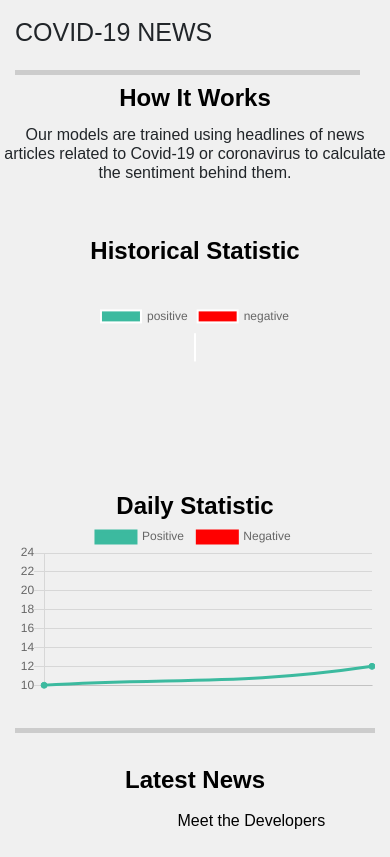
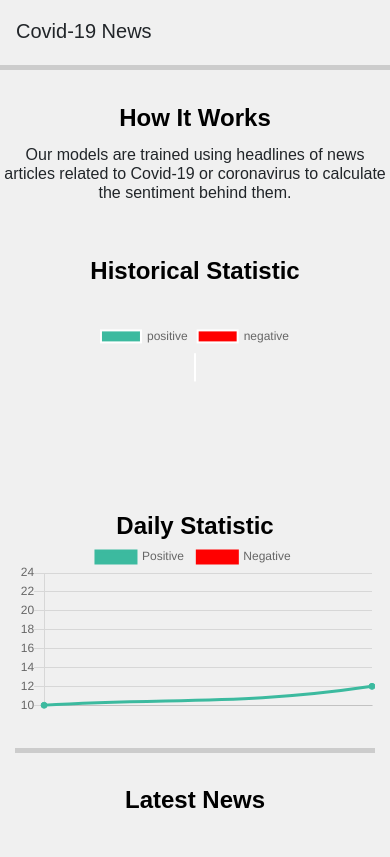
Before and after one commit to shimoleejhaveri/Covid19-News-Project, a Django app: page / in a window 390 px wide. After the commit the page ends 808 px from the top, so only its background shows below. Run offline with Django 3.2, Linux system fonts and the light colour scheme; data that the repository does not hold is empty; some libraries are stand-ins or nearby versions.

Commit message:
Changed navbar, added route to About and Learn More pages

```diff
--- a/covidNews/searchNews/templates/news/news.html
+++ b/covidNews/searchNews/templates/news/news.html
@@ -8,11 +8,22 @@
 {% block body %}
 <!-- START: header -->
 <header role="banner" class="news-header">
-    <div class="container-fluid">
-        <div class="col-md-12 news-logo">Covid-19 News
-            <span class="line"></span>
-        </div>
-    </div>
+    <nav class="navbar navbar-expand-lg navbar-custom">
+        <a class="navbar-brand">Covid-19 News</a>
+        <button class="navbar-toggler" type="button" data-toggle="collapse" data-target="#navbarTogglerDemo02" aria-controls="navbarTogglerDemo02" aria-expanded="false" aria-label="Toggle navigation">
+            <span class="navbar-toggler-icon"></span>
+        </button>
+
+        <div class="collapse navbar-collapse" id="navbarTogglerDemo02">
+            <ul class="navbar-nav mr-auto mt-2 mt-lg-0">
+                <li class="nav-item active">
+                    <a class="nav-link" href="about/">About</a>
+                </li>
+                <li class="nav-item">
+                    <a class="nav-link" href="#">Learn More</a>
+                </li>
+            </ul>
+    </nav>
 </header>
 <!-- END: header -->
 
@@ -23,6 +34,7 @@
 <!-- START: main -->
 <main>
     <div class="text-center" style="padding-top: 20px">
+        <span class="line"></span>
         <h4>How It Works</h4>
         <h6><p class="text-mute mb20">Our models are trained using headlines of news articles related to Covid-19 or coronavirus to calculate the sentiment behind them.</p></h6>
     </div>
@@ -62,16 +74,4 @@
     </section>
 </main>
 <!-- END: main -->
-
-<!-- START: footer -->
-<footer class="news-footer">
-    <div class="container">
-        <div class="row">
-            <div class="col-md-12 offset-5">
-                <p><a href="/about">Meet the Developers</a></p>
-            </div>
-        </div>
-    </div>
-</footer>
-<!-- END: footer -->
 {% endblock %}
```
